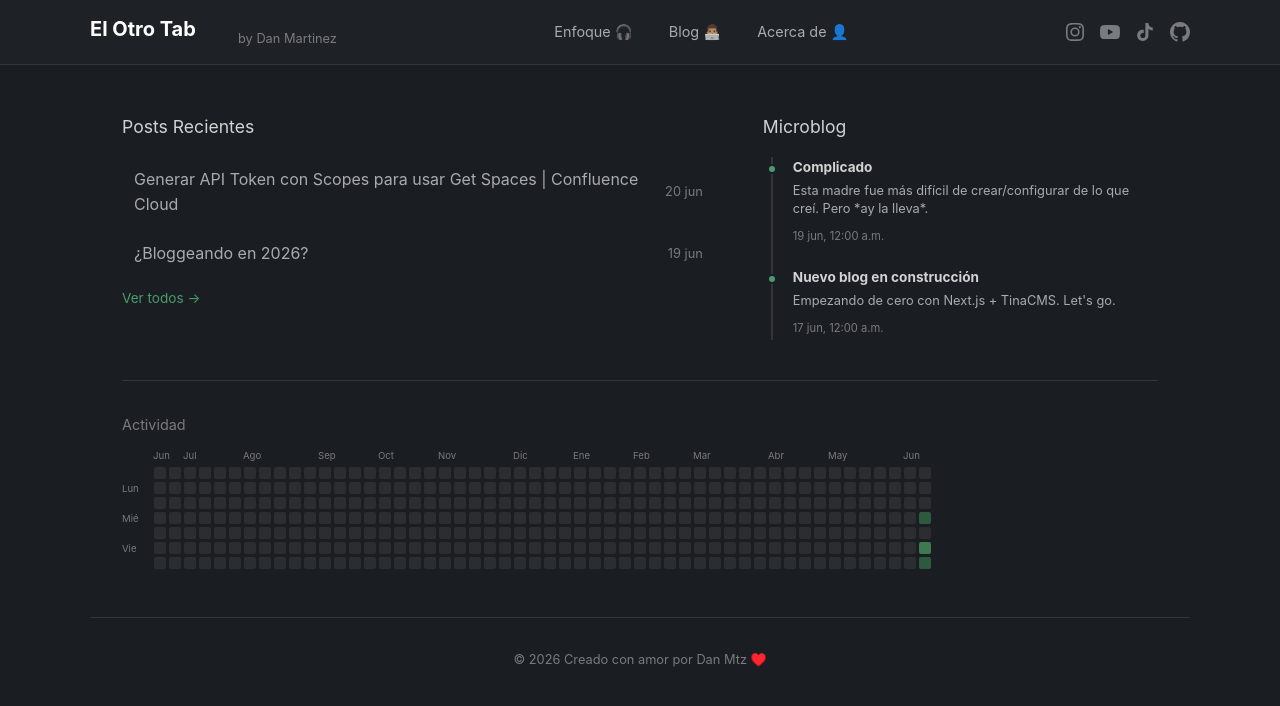
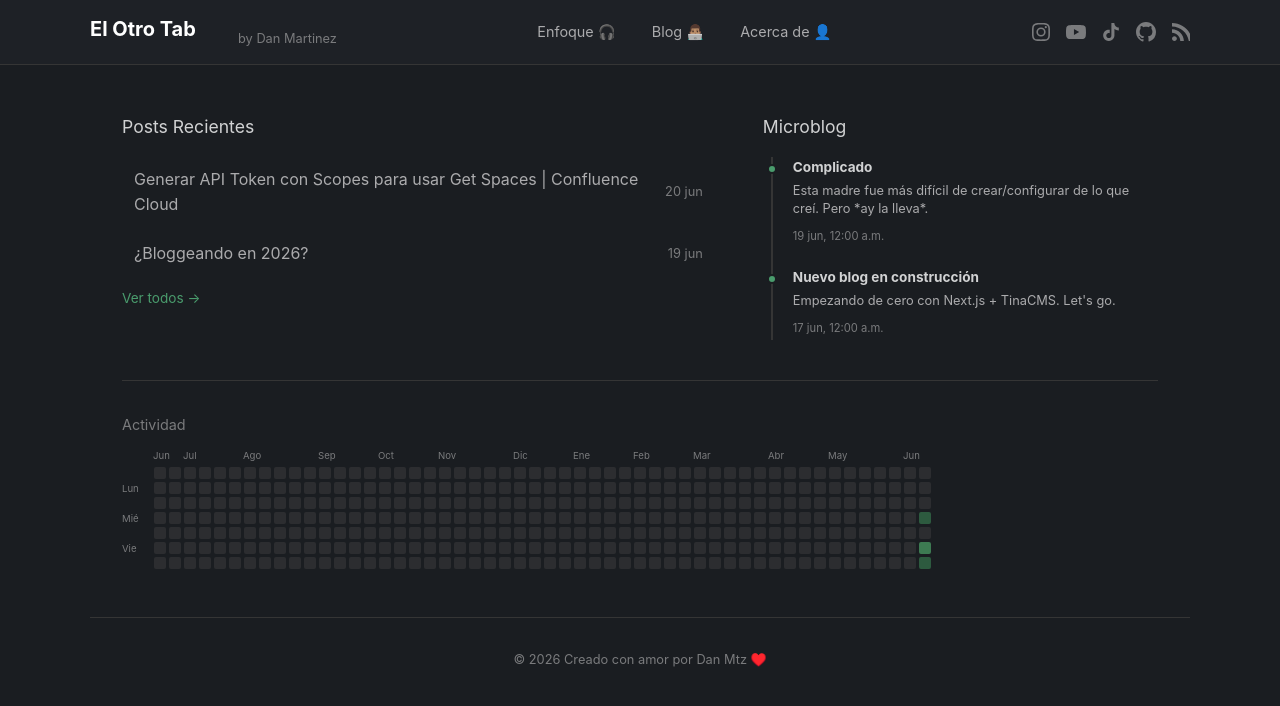
Before and after one commit to DanMartinezMx/eldanmtz, a Next.js app: page / in a window 1280 px wide. Shown: the top 706 px of the page. Built offline with nearby package versions, Linux system fonts and the light colour scheme.

Commit message:
feat: add rss to socials

```diff
--- a/src/components/Navigation.tsx
+++ b/src/components/Navigation.tsx
@@ -65,6 +65,11 @@ export function Navigation() {
               <path d="M12 0C5.37 0 0 5.37 0 12c0 5.31 3.435 9.795 8.205 11.385.6.105.825-.255.825-.57 0-.285-.015-1.23-.015-2.235-3.015.555-3.795-.735-4.035-1.41-.135-.345-.72-1.41-1.23-1.695-.42-.225-1.02-.78-.015-.795.945-.015 1.62.87 1.845 1.23 1.08 1.815 2.805 1.305 3.495.99.105-.78.42-1.305.765-1.605-2.67-.3-5.46-1.335-5.46-5.925 0-1.305.465-2.385 1.23-3.225-.12-.3-.54-1.53.12-3.18 0 0 1.005-.315 3.3 1.23.96-.27 1.98-.405 3-.405s2.04.135 3 .405c2.295-1.56 3.3-1.23 3.3-1.23.66 1.65.24 2.88.12 3.18.765.84 1.23 1.905 1.23 3.225 0 4.605-2.805 5.625-5.475 5.925.435.375.81 1.095.81 2.22 0 1.605-.015 2.895-.015 3.3 0 .315.225.69.825.57A12.02 12.02 0 0024 12c0-6.63-5.37-12-12-12z" />
             </svg>
           </a>
+          <a href="/feed.xml" aria-label="RSS Feed">
+            <svg width="18" height="18" viewBox="0 0 24 24" fill="currentColor">
+              <path d="M6.503 20.752c0 1.794-1.456 3.248-3.251 3.248-1.796 0-3.252-1.454-3.252-3.248 0-1.794 1.456-3.248 3.252-3.248 1.795 0 3.251 1.454 3.251 3.248zm-6.503-12.572v4.811c6.05.062 10.96 4.966 11.022 11.009h4.817c-.062-8.71-7.118-15.758-15.839-15.82zm0-8.18v4.819c12.484.076 22.59 10.167 22.66 22.661h4.82c-.07-15.148-12.326-27.392-27.48-27.48z" />
+            </svg>
+          </a>
         </div>
 
         {/* Mobile hamburger */}
```
